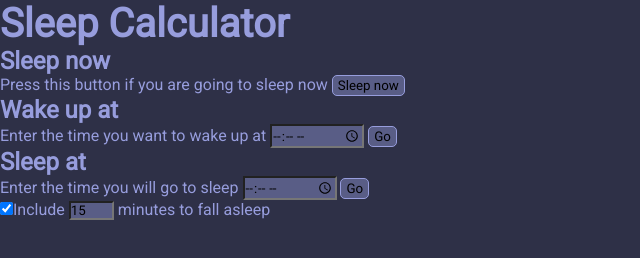
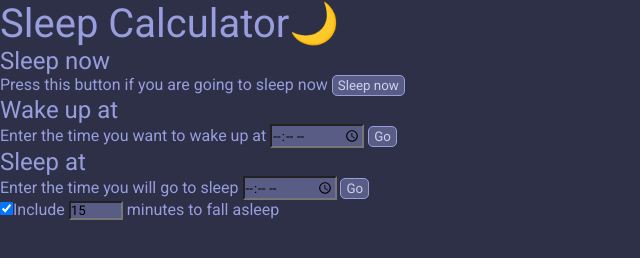
Before and after one commit to robsassack/sleep-calc, a website built with webpack: page dist/index.html in a window 1280 px wide. Shown: the whole page, without its empty margins (0-640 px from the left). Built offline with Linux system fonts and the light colour scheme.

Commit message:
Minor CSS updates

```diff
--- a/src/style.css
+++ b/src/style.css
@@ -1,9 +1,10 @@
-@import url("https://fonts.googleapis.com/css2?family=Roboto:wght@400&display=swap");
+@import url("https://fonts.googleapis.com/css2?family=Roboto:wght@400,500&display=swap");
 
 * {
   margin: 0;
   padding: 0;
   font-family: "Roboto", Helvetica, Arial, sans-serif;
+  font-weight: 400;
 }
 
 body {
@@ -19,9 +20,14 @@ input {
   background-color: #595d86;
 }
 
+#minutes {
+  width: 50px;
+}
+
 button {
   background-color: #595d86;
   border: 1px solid #979ddd;
+  color: #cdd0f1;
   padding: 2px 5px;
   border-radius: 5px;
 }
@@ -36,7 +42,7 @@ button {
   outline: 2px solid #979ddd;
   border-radius: 5px;
   height: 80px;
-  width: 120px;
+  width: 140px;
   display: flex;
   flex-direction: column;
   justify-content: center;
@@ -47,7 +53,7 @@ button {
 
 .cycle-time {
   font-size: 1.75em;
-  font-weight: bold;
+  font-weight: 500;
   padding-bottom: 5px;
   border-bottom: 1px solid #979ddd;
 }
```
Also changed, not shown: dist/index.html, dist/main.js.
